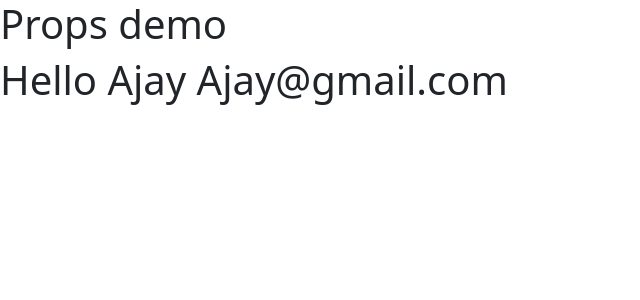
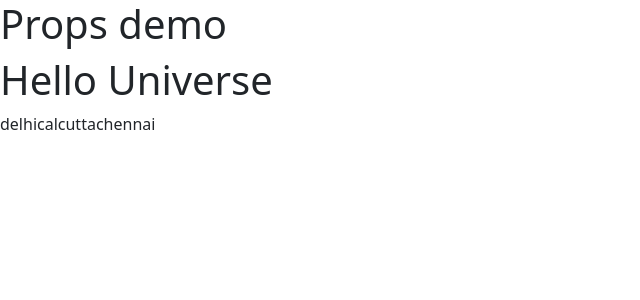
Before and after one commit to Ajay-Sonavane/fourth-react-app, a React (Create React App) app: page / in a window 1280 px wide. Shown: the top 300 px of the page, without its empty margins (0-640 px from the left). Built offline with nearby package versions, Linux system fonts and the light colour scheme.

Commit message:
simple list

```diff
--- a/src/App.js
+++ b/src/App.js
@@ -3,17 +3,21 @@ function App() {
     <>
       <h1>Props demo </h1>
       {/* calling the messege */}
-      <MessegeDemo name="Ajay" email="Ajay@gmail.com" />
+      <ListDemo />
     </>
   );
 }
 
-function MessegeDemo({ name, email }) {
+function ListDemo() {
+  let data = "Hello Universe";
+  let list = ["delhi", "calcutta", "chennai"];
+  // for (let i = 0; i < 10; i++) {
+  //   list.push("hello Universe");
+  // }
   return (
     <>
-      <h1>
-        Hello {name} {email}
-      </h1>
+      <h1>{data}</h1>
+      {list.map((item) => item)}
     </>
   );
 }
```
